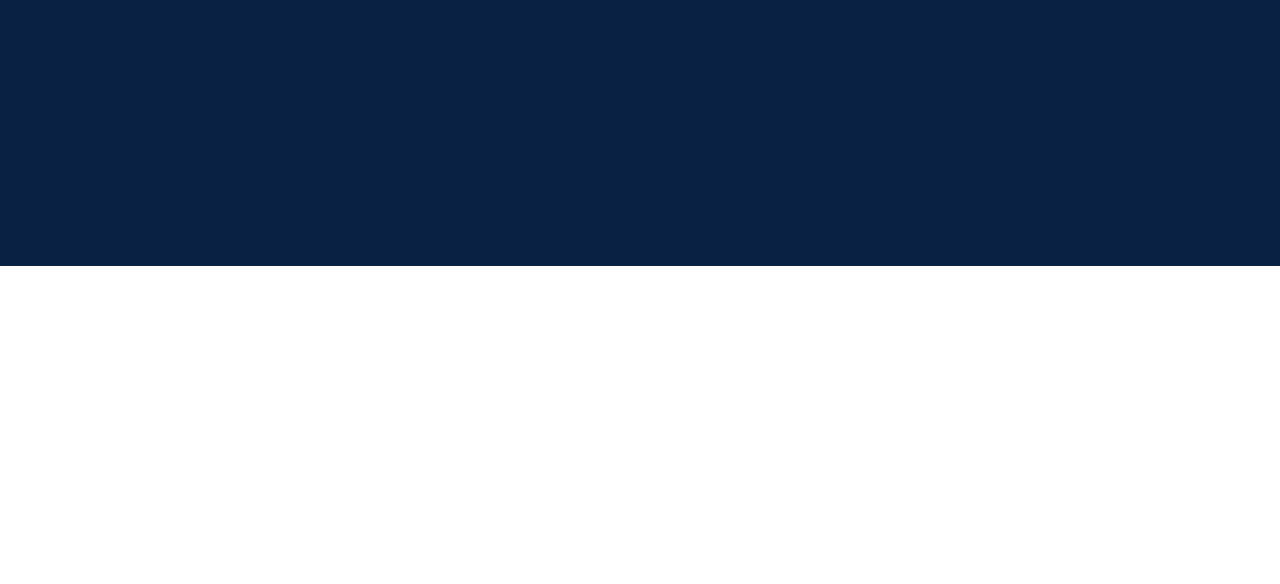
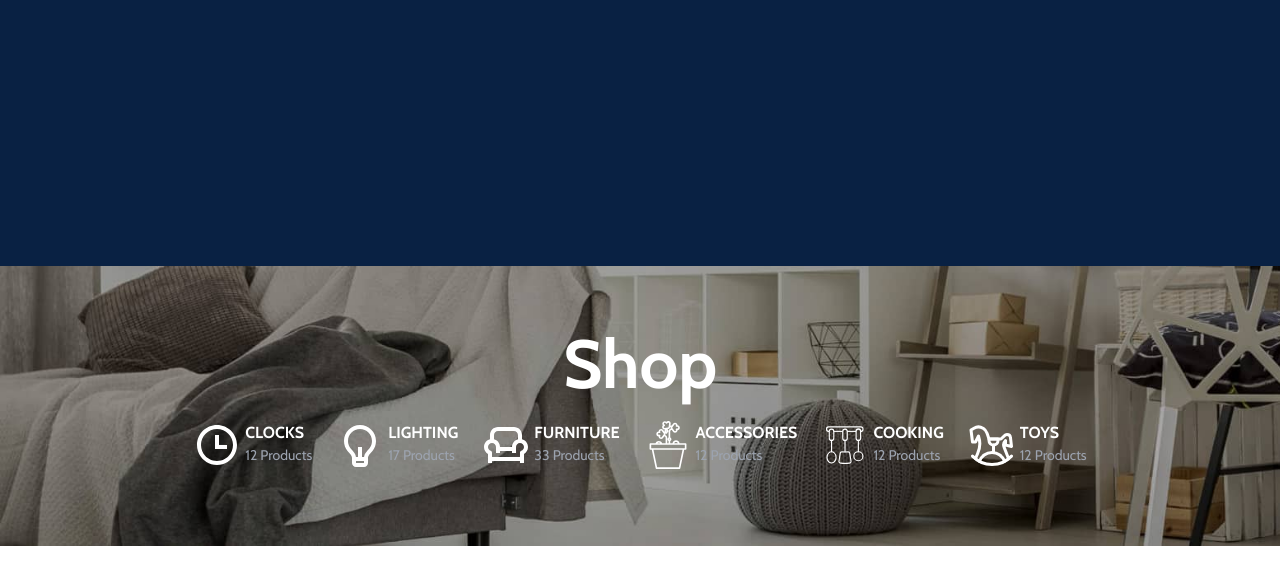
Before and after one commit to Jahir514/websites_design, a website: page src/index.html in a window 1280 px wide. Shown: the part 54-638 px from the top of the page. Drawn offline with nearby package versions, Linux system fonts and the light colour scheme.

Commit message:
working on shop banner

```diff
--- a/src/index.html
+++ b/src/index.html
@@ -235,7 +235,83 @@
           </div>
         </div>
       </header>
-      <main></main>
+      <main>
+        <!-- banner section -->
+         <section class="bg-[url('../assests/images/shop/banner-shop.jpg')] bg-opacity-0 bg-cover bg-no-repeat pt-[50px] w-full h-[280px] align-middle items-center">
+          <h3 class="text-center font-bold text-[68px] text-white mb-2.5">Shop</h3>
+          <!-- category with product -->
+           <div class="category flex gap-6 justify-center">
+            <!-- 1st -->
+            <div class="flex gap-1 items-center group cursor-pointer">
+              <img src="../assests/images/shop/time-line.svg" alt="" class="w-12 fill-white">
+              <!-- Updated inner div here -->
+              <div class="flex flex-col justify-center">
+                <h5 class="text-base text-white font-bold uppercase group-hover:text-gray-200 leading-none mb-[1px]">
+                  Clocks
+                  <div class="bg-amber-500 h-[2px] w-0 group-hover:w-full transition-all duration-500 mt-[1px]"></div>
+                </h5>
+                <p class="text-sm text-gray-400 font-normal">12 Products</p>
+              </div>
+            </div>
+
+            <!-- 2nd -->
+            <div class="flex gap-1 items-center group cursor-pointer">
+              <img src="../assests/images/shop/lightbulb-line.svg" alt="" class="w-12 fill-white">
+              <!-- Updated inner div here -->
+              <div class="flex flex-col justify-center">
+                <h5 class="text-base text-white font-bold uppercase group-hover:text-gray-200 leading-none mb-[1px]">Lighting
+                  <div class="bg-amber-500 h-[2px] w-0 group-hover:w-full transition-all duration-500 mt-[1px]"></div>
+                </h5>
+                <p class="text-sm text-gray-400 font-normal">17 Products</p>
+              </div>
+            </div>
+            <!-- 3rd -->
+            <div class="flex gap-1 items-center group cursor-pointer">
+              <img src="../assests/images/shop/armchair-line.svg" alt="" class="w-12 fill-white">
+              <!-- Updated inner div here -->
+              <div class="flex flex-col justify-center">
+                <h5 class="text-base text-white font-bold uppercase group-hover:text-gray-200 leading-none mb-[1px]">Furniture
+                  <div class="bg-amber-500 h-[2px] w-0 group-hover:w-full transition-all duration-500 mt-[1px]"></div>
+                </h5>
+                <p class="text-sm text-gray-400 font-normal">33 Products</p>
+              </div>
+            </div>
+            <!-- 4th -->
+            <div class="flex gap-1 items-center group cursor-pointer">
+              <img src="../assests/images/shop/flower-pot.svg" alt="" class="w-12 fill-white">
+              <!-- Updated inner div here -->
+              <div class="flex flex-col justify-center">
+                <h5 class="text-base text-white font-bold uppercase group-hover:text-gray-200 leading-none mb-[1px]">Accessories
+                  <div class="bg-amber-500 h-[2px] w-0 group-hover:w-full transition-all duration-500 mt-[1px]"></div>
+                </h5>
+                <p class="text-sm text-gray-400 font-normal">12 Products</p>
+              </div>
+            </div>
+            <!-- 5th -->
+            <div class="flex gap-1 items-center group cursor-pointer">
+              <img src="../assests/images/shop/cooking.svg" alt="" class="w-12 fill-white">
+              <!-- Updated inner div here -->
+              <div class="flex flex-col justify-center">
+                <h5 class="text-base text-white font-bold uppercase group-hover:text-gray-200 leading-none mb-[1px]">Cooking
+                  <div class="bg-amber-500 h-[2px] w-0 group-hover:w-full transition-all duration-500 mt-[1px]"></div>
+                </h5>
+                <p class="text-sm text-gray-400 font-normal">12 Products</p>
+              </div>
+            </div>
+            <!-- 6th -->
+            <div class="flex gap-1 items-center group cursor-pointer">
+              <img src="../assests/images/shop/horse-toys.svg" alt="" class="w-12 fill-white">
+              <!-- Updated inner div here -->
+              <div class="flex flex-col justify-center">
+                <h5 class="text-base text-white font-bold uppercase group-hover:text-gray-200 leading-none mb-[1px]">Toys
+                  <div class="bg-amber-500 h-[2px] w-0 group-hover:w-full transition-all duration-500 mt-[1px]"></div>
+                </h5>
+                <p class="text-sm text-gray-400 font-normal">12 Products</p>
+              </div>
+            </div>
+           </div>
+         </section>
+      </main>
       <footer></footer>
     </div>
   </body>
```
Also changed, not shown: assests/images/shop/armchair-line.svg (added), assests/images/shop/banner-shop.jpg (added), assests/images/shop/cooking.svg (added), assests/images/shop/flower-pot.svg (added), assests/images/shop/horse-toys.svg (added), assests/images/shop/lightbulb-line.svg (added), assests/images/shop/time-line.svg (added), dist/style.css.
